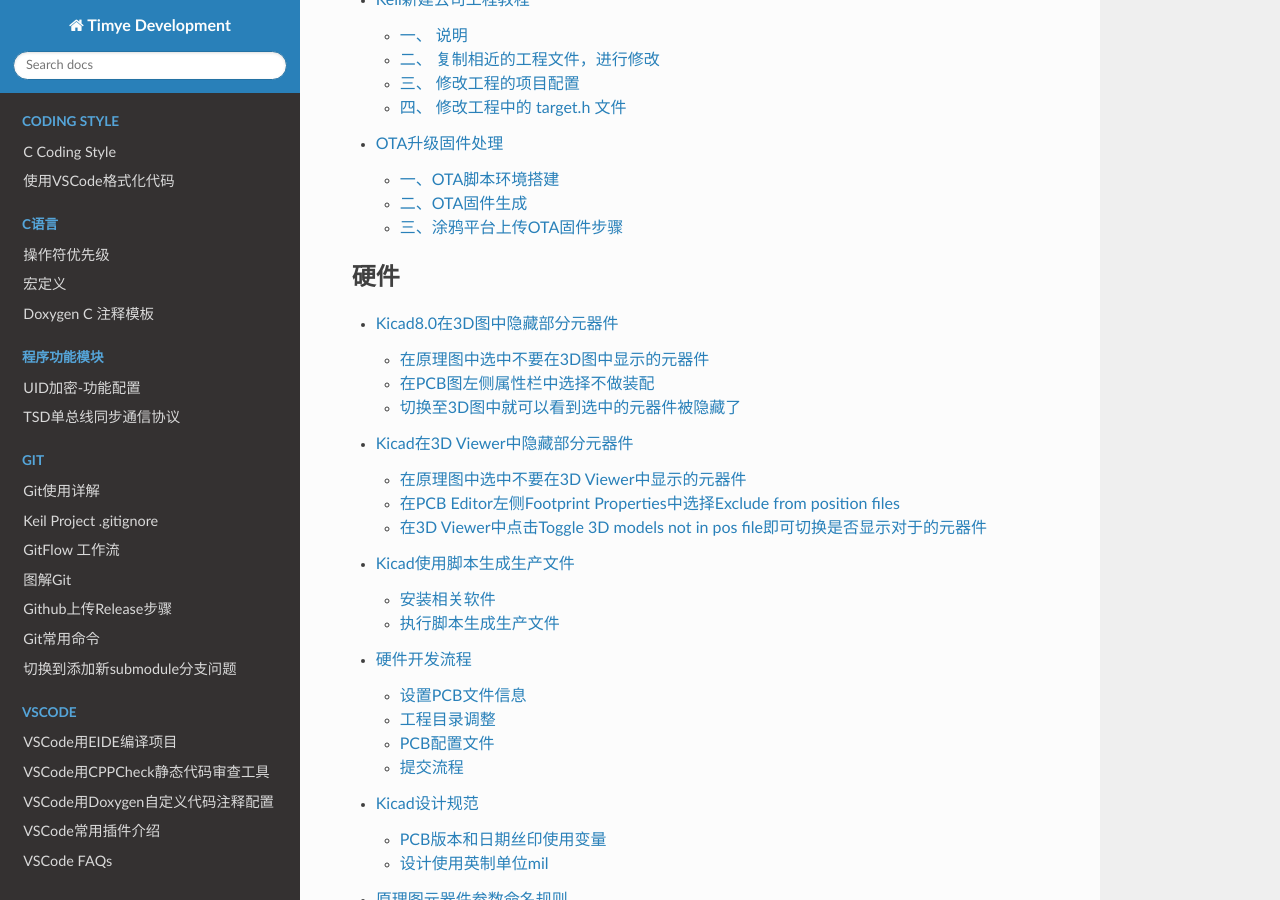
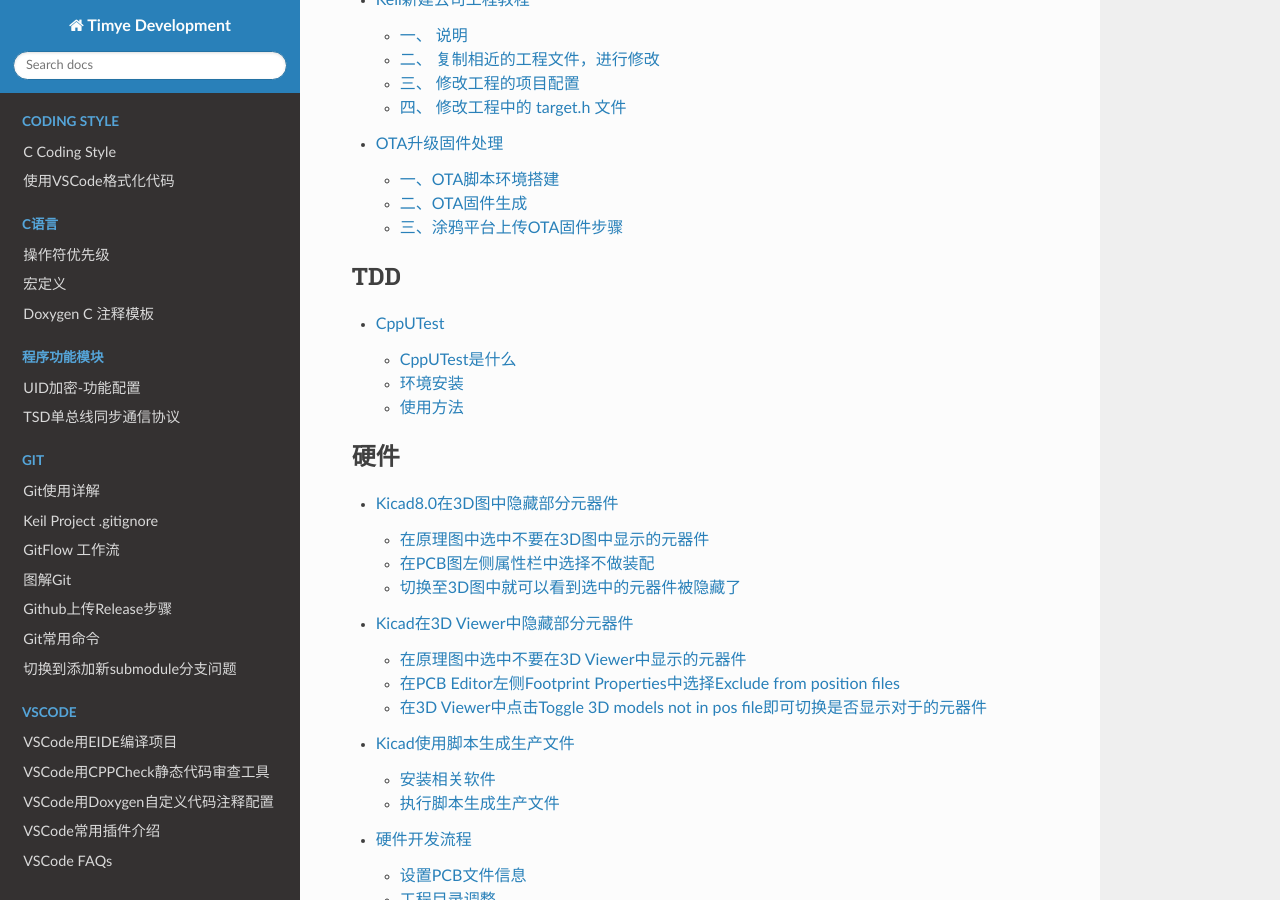
Before and after one commit to tpq7/development, a Sphinx documentation site: the page built from docs/index.rst, in a window 1280 px wide and 900 px high, scrolled down 3408 px. Built offline with Sphinx 7.4.7 and the Read the Docs theme 2.0.0, drawn with Linux system fonts in a browser that asks for light colours; pages that are not in the unit, such as notebooks, are missing from menus; some of the changed lines change nothing that is shown.

Commit message:
添加CppUTest文档

````diff
--- /dev/null
+++ b/docs/TDD/CppUTest.md
@@ -0,0 +1,54 @@
+# CppUTest
+
+## CppUTest是什么
+
+CppUTest是一个基于C/C++语言的单元（xUnit）测试框架，可以给你的代码做单元测试和测试驱动开发。
+
+### 项目网址
+
+[https://cpputest.github.io/](https://cpputest.github.io/)
+
+### 文档网址
+
+[https://cpputest.github.io/manual.html](https://cpputest.github.io/manual.html)
+
+## 环境安装
+
+目前使用的是[WSL](https://learn.microsoft.com/zh-cn/windows/wsl/)系统环境
+
+### 克隆代码
+
+```
+$ git clone https://github.com/cpputest/cpputest.git
+```
+
+### 编译并添加到系统环境变量
+
+```
+$ cd cpputest \
+$ autoreconf . -i
+$ ./configure
+$ make tdd
+$ export CPPUTEST_HOME=$(pwd)
+```
+
+可以把导出环境变量命令`export CPPUTEST_HOME=cpputest目录`添加到`.bashrc`文件里，这样不用每次都设置环境变量。
+
+## 使用方法
+
+进入项目`tests`目录，并运行`make`，将执行所有单元测试。
+
+```
+$ bash
+$ cd tests
+$ make
+compiling ioTest.cpp
+compiling AllTest.cpp
+compiling io.c
+Building archive test-lib/liball.a
+r - test-obj/../src/driver/io.o
+Linking all_tests
+Running all_tests
+..
+OK (2 tests, 2 ran, 2 checks, 0 ignored, 0 filtered out, 0 ms)
+```
--- a/docs/index.rst
+++ b/docs/index.rst
@@ -68,6 +68,12 @@
 
 .. toctree::
    :maxdepth: 2
+   :caption: TDD
+
+   TDD/CppUTest
+
+.. toctree::
+   :maxdepth: 2
    :caption: 测试
 
    Test/上位机测试
````
